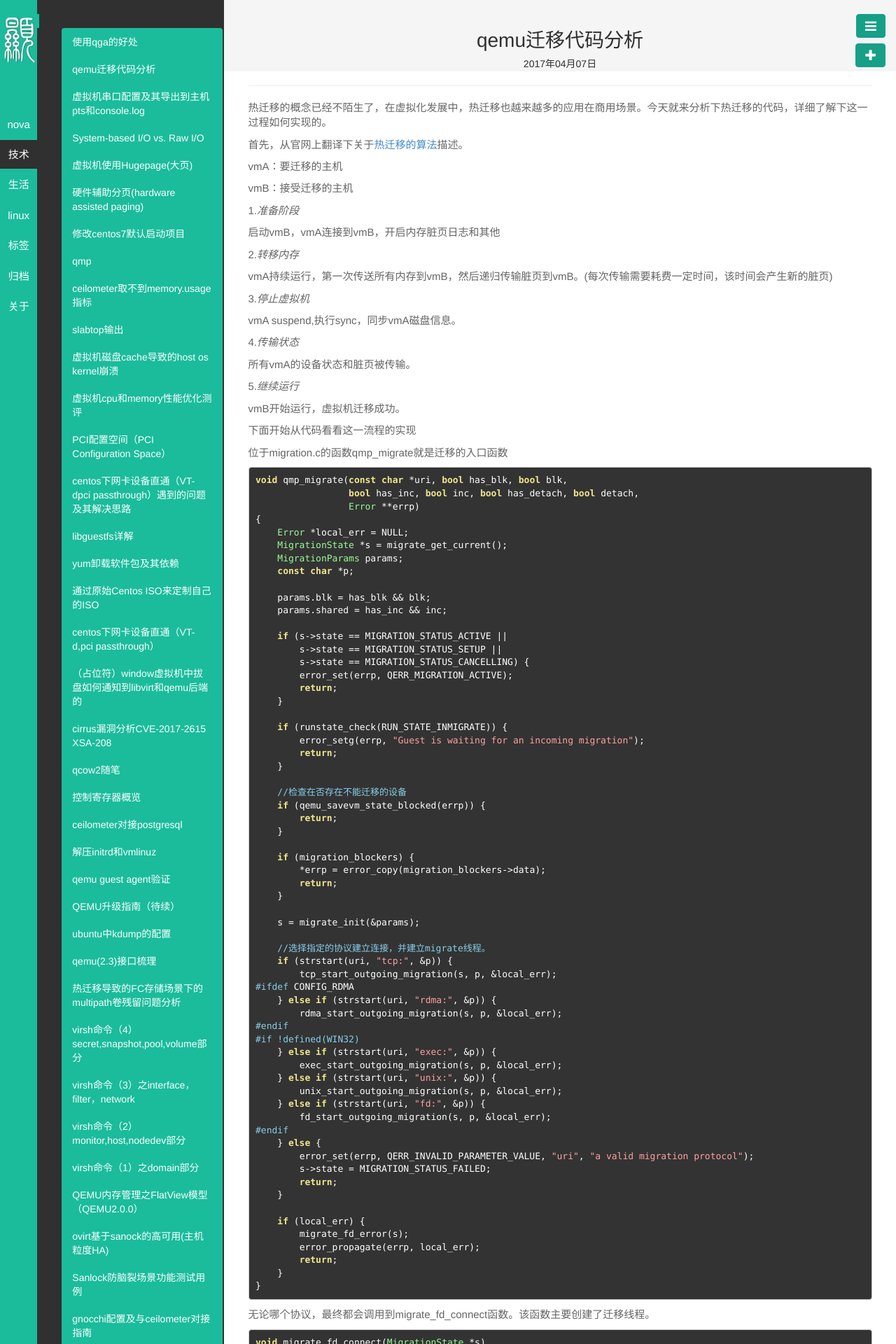
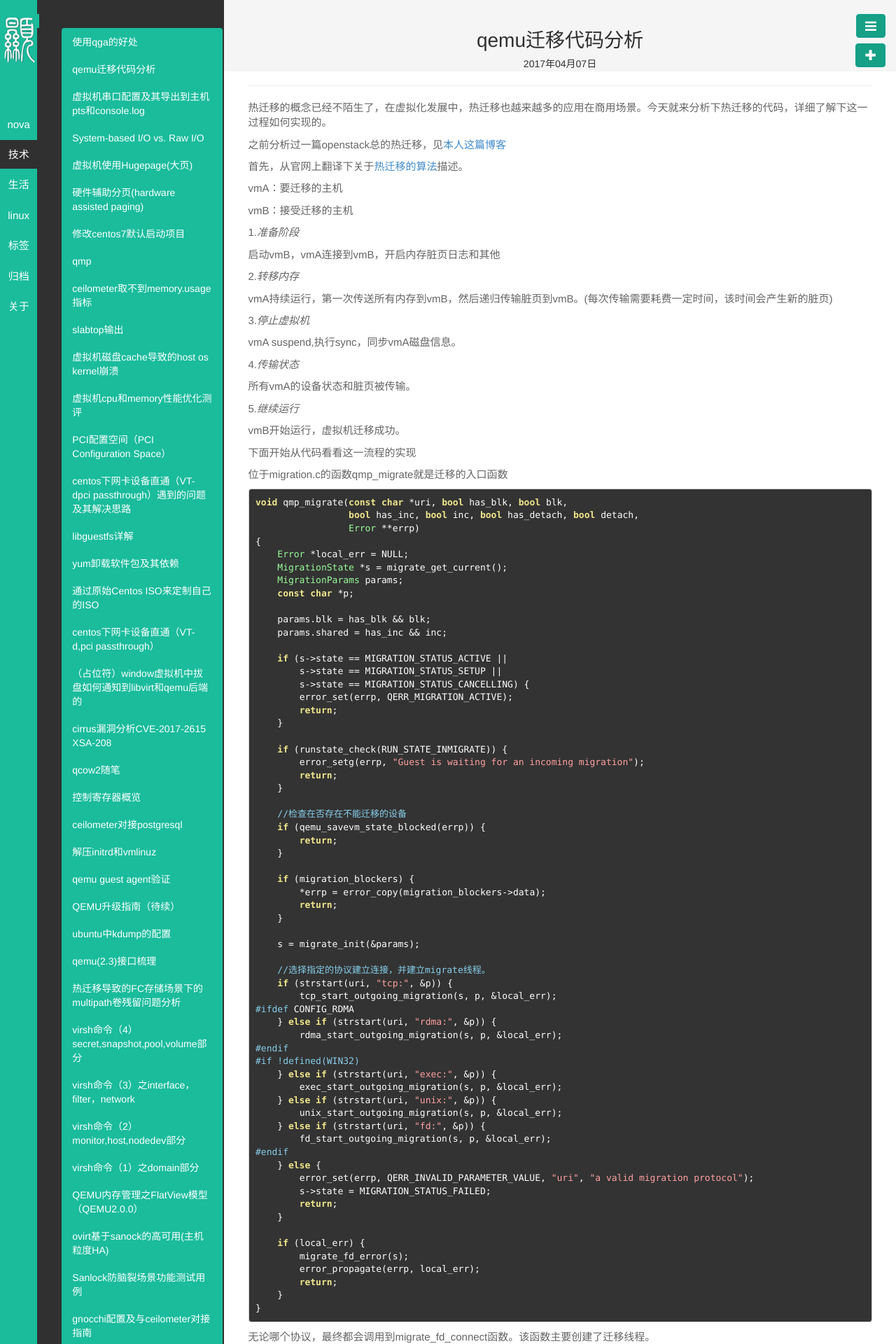
Before and after one commit to byHAN/byhan.github.io, a Jekyll site: the page built from _posts/技术/2017-04-07-qemu-hot-migration.md, in a window 1280 px wide. Shown: the top 1920 px of the page at 70% size. Built offline with Jekyll 4.4.1, drawn with Linux system fonts in a browser that asks for light colours; some of the changed text lies outside the part shown.

Commit message:
Signed-off-by: byhan <10821712@qq.com>

```diff
--- a/_posts/技术/2017-04-07-qemu-hot-migration.md
+++ b/_posts/技术/2017-04-07-qemu-hot-migration.md
@@ -8,6 +8,8 @@ description:
 ---
 
 热迁移的概念已经不陌生了，在虚拟化发展中，热迁移也越来越多的应用在商用场景。今天就来分析下热迁移的代码，详细了解下这一过程如何实现的。
+
+之前分析过一篇openstack总的热迁移，见[本人这篇博客](http://www.hanbaoying.com/2016/05/03/%E8%99%9A%E6%8B%9F%E6%9C%BA%E8%BF%81%E7%A7%BB%E4%B9%8B%E7%83%AD%E8%BF%81%E7%A7%BB(live_migrate).html)
 
 首先，从官网上翻译下关于[热迁移的算法]描述。
 
```
